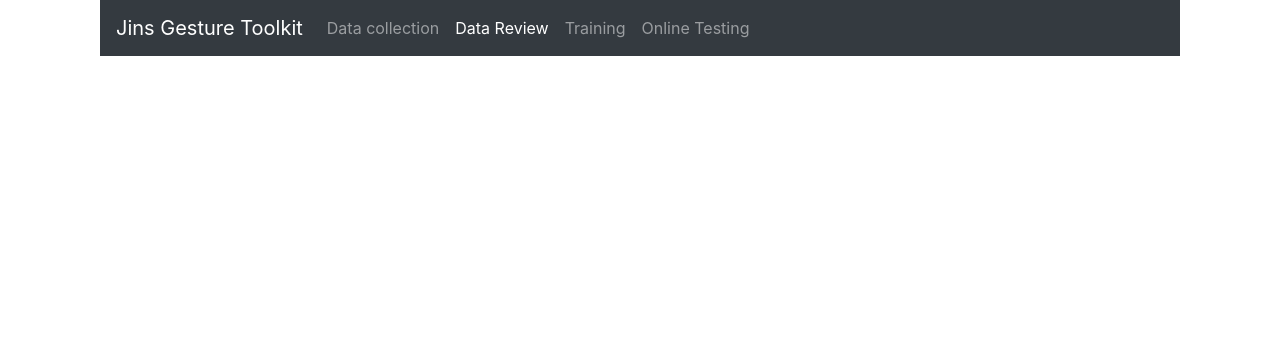
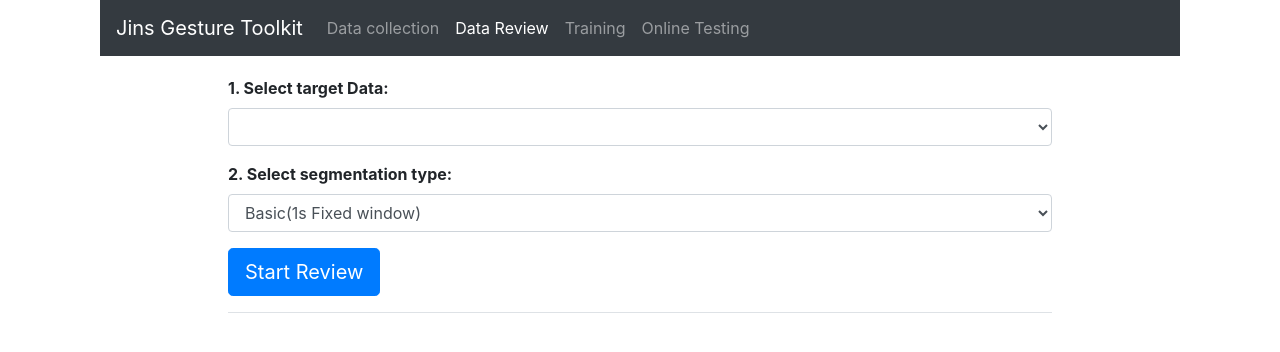
Before and after one commit to sebaram/jins-gesture-toolkit, a Flask app: page /review_data in a window 1280 px wide. Shown: the top 352 px of the page. Run offline with Flask 2, Linux system fonts and the light colour scheme; lists and menus that the app fills with data are empty; parts of the project's set-up code (start-up, migrations or seed data) failed here and were passed over; some libraries are stand-ins or nearby versions.

Commit message:
add dropdown to select target exp to parse

```diff
--- a/flask_test/flask_test.py
+++ b/flask_test/flask_test.py
@@ -115,8 +115,11 @@
 
 @app.route('/review_data', methods=['GET', 'POST'])
 def review_data():
+    global save_folder
 
-    return render_template('review_data.html')
+    exp_list = refreshtrainingDataList(save_folder)
+
+    return render_template('review_data.html', available_exp=exp_list)
 
 @app.route('/online_test', methods=['GET', 'POST'])
 def online_test():
@@ -137,6 +140,19 @@
 def checkFolder(directory):
     if not os.path.exists(directory):
         os.makedirs(directory)
+def refreshtrainingDataList(save_folder):
+    all_pickles = [f for f in os.listdir(save_folder) if '.pickle' in f]
+    exp_names = [f.split(".")[0] for f in all_pickles if 'EXP1.pickle' in f]
+
+    exps_has_jins = [f for f in exp_names if os.path.exists(os.path.join(save_folder,f+"_JINS.pickle"))]
+    return reversed(exps_has_jins)
+    # new_df = putIMUinDF(exp1.trialDF, new_jinsDF)
+    # new_df.to_pickle(save_name_str+"_EXP%d_wJINS.pickle"%(experiment_mode))
+    # new_df.to_csv(save_name_str+"_EXP%d_wJINS.csv"%(experiment_mode))
+
+
+    # for one_file in reversed(porper_training_data):
+    #     display_name = one_file
 
 def putIMUinDF(data_df, imu_df, post_fix=""):
     new_df = data_df.copy()
@@ -396,9 +412,9 @@
             new_jinsDF.to_pickle('%s_JINS.pickle'%(save_name_str+"_EXP%d"%(experiment_mode)))
 
 
-            new_df = putIMUinDF(exp1.trialDF, new_jinsDF)
-            new_df.to_pickle(save_name_str+"_EXP%d_wJINS.pickle"%(experiment_mode))
-            new_df.to_csv(save_name_str+"_EXP%d_wJINS.csv"%(experiment_mode))
+            # new_df = putIMUinDF(exp1.trialDF, new_jinsDF)
+            # new_df.to_pickle(save_name_str+"_EXP%d_wJINS.pickle"%(experiment_mode))
+            # new_df.to_csv(save_name_str+"_EXP%d_wJINS.csv"%(experiment_mode))
 
 #            new_imu_df = putTrialinIMU(exp1.trialDF, new_jinsDF)
 #            new_imu_df.to_csv(save_name_str+"_EXP%d.csv"%(experiment_mode))
--- a/flask_test/templates/review_data.html
+++ b/flask_test/templates/review_data.html
@@ -28,4 +28,41 @@
 
 
 
-</body>
+
+    <div class="forms centerContainer">
+        <form action="" method="POST">
+            <div class="form-group">
+                <label for="target_data_selection" class="font-weight-bold">1. Select target Data:</label>
+                <select type="text" class="form-control" id="target_data_selection" required>
+                    {% for one_exp in available_exp %}
+                    <option value="{{one_exp}}" SELECTED>{{one_exp}}</option>"
+                    {% endfor %}
+                </select>
+            </div>
+            <div class="form-group">
+                <label for="segment_type" class="font-weight-bold">2. Select segmentation type:</label>
+                <select type="text" class="form-control" id="segment_type" required>
+                    <option>Basic(1s Fixed window)</option>
+                    <option>Full</option>
+                    <option>Fixed window</option>
+                </select>
+            </div>
+
+            <!-- <div class="form-group">
+                <label for="target_gesture_set" class="font-weight-bold">2. Target Gestures</label>
+                <textarea rows="3" class="form-control" name="input_gesture_set">Nothing,Left Flick,Left Push,Right Flick,Right Push,Rubbing</textarea>
+                <small id="gesture_set_help" class="form-text text-muted">-seperate each name with ","(comma) <br>-type less than 5 gestures at once</small>
+            </div>
+            <div class="form-group ">
+                <label for="target_gesture_set" class="font-weight-bold">3. Select number of trials for each gesture</label>
+                <br>
+                <input type="range" class="custom-range slider-trials" name="input_number_of_gesture" id="input_number_of_gesture" min="0" max="20" value="10" required>
+                <span class="font-weight-bold text-primary ml-2 number-span valueSpan">0</span>
+            </div> -->
+            <button type="submit" name="action" value="startReview" class="btn btn-primary btn-lg">Start Review</button>
+
+            <div class="border-top my-3"></div>
+
+        </form>
+    </div>
+    </body>
```
